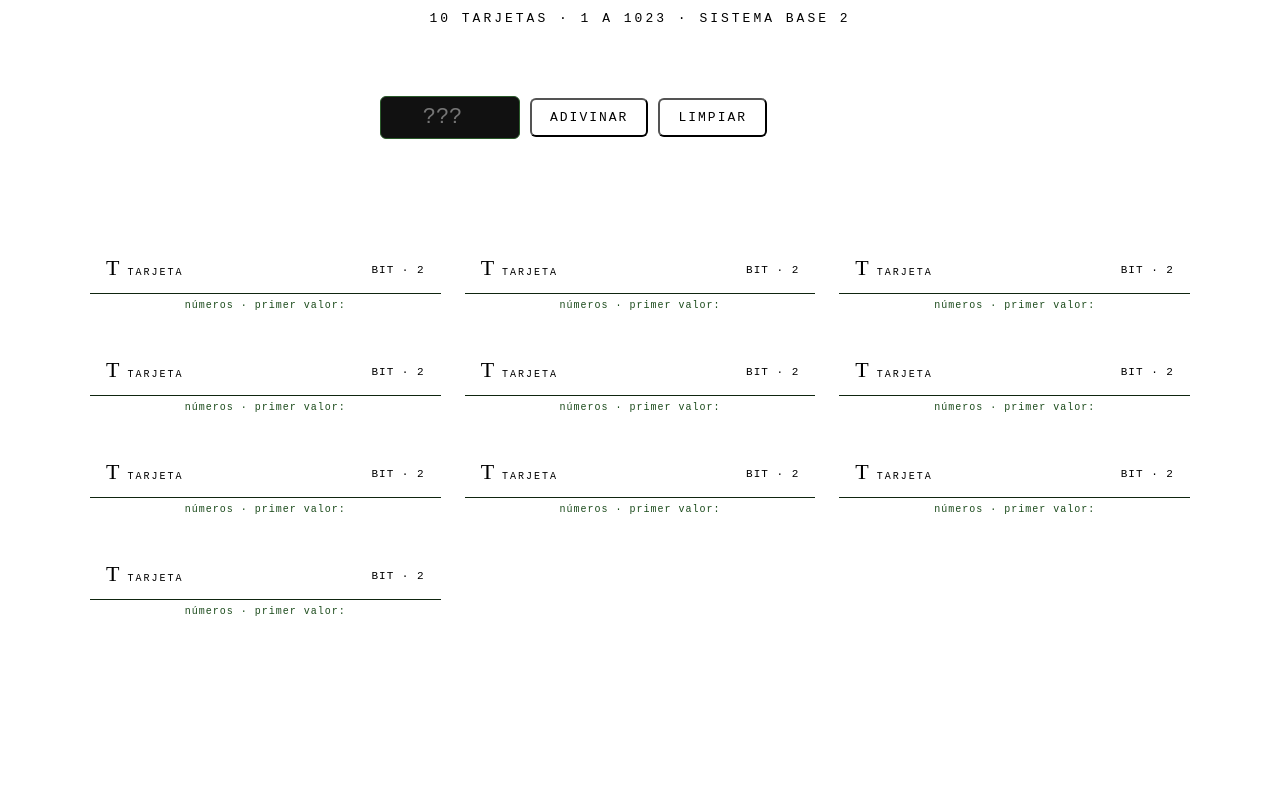
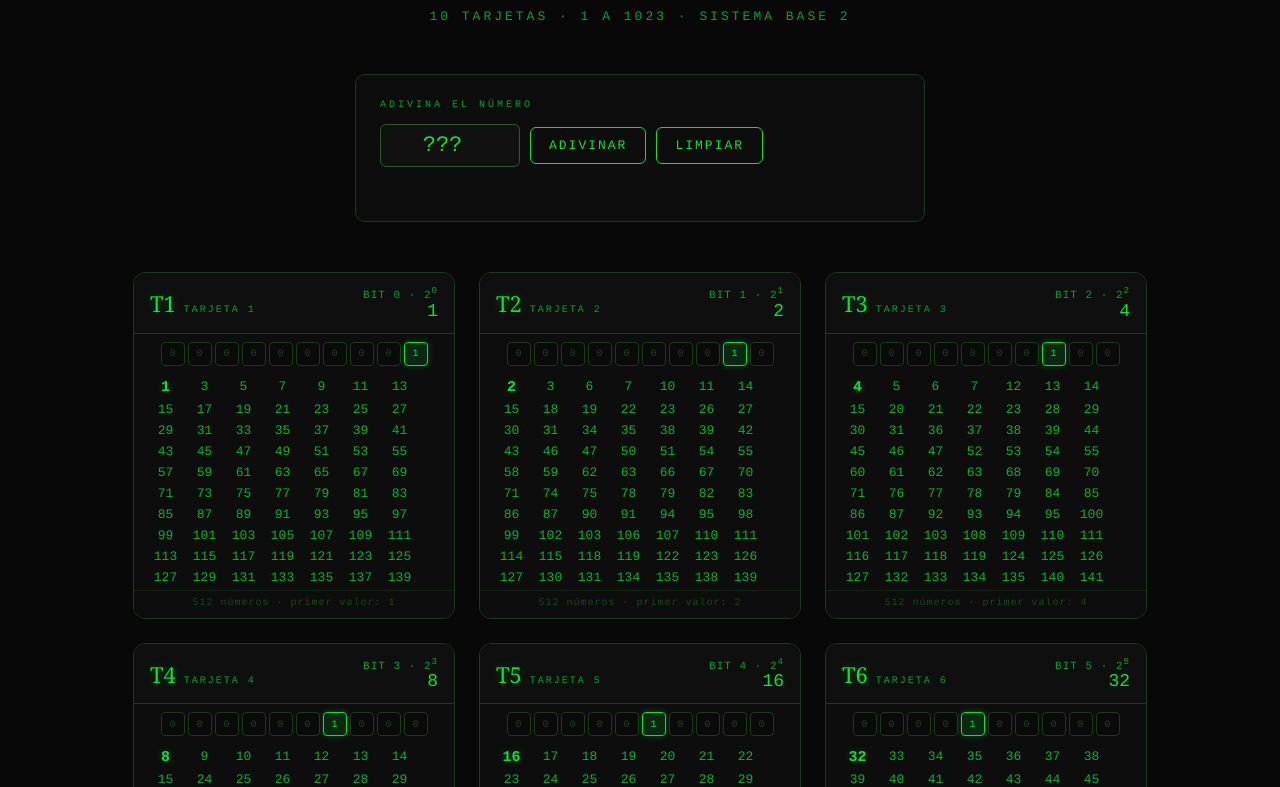
Before and after one commit to fgtr1818/Adivina-Number, a plain HTML site: page index.html in a window 1280 px wide. Shown: the part 117-904 px from the top of the page. Drawn offline with Linux system fonts and the light colour scheme.

Commit message:
Refactor HTML structure and update styles

```diff
--- a/index.html
+++ b/index.html
@@ -4,25 +4,19 @@
 <head>
 <meta charset="UTF-8">
 <meta name="viewport" content="width=device-width, initial-scale=1.0">
-<title>El Truco de los Números — Tarjetas Binarias</title>
+<title>El Truco Binario</title>
+<link rel="preconnect" href="https://fonts.googleapis.com">
+<link rel="preconnect" href="https://fonts.gstatic.com" crossorigin>
+<link href="https://fonts.googleapis.com/css2?family=Courier+Prime:wght@400;700&family=Cinzel:wght@400;600&display=swap" rel="stylesheet">
 <style>
-@import url('https://fonts.googleapis.com/css2?family=Courier+Prime:wght@400;700&family=Cinzel:wght@400;600&display=swap');
-
-:root {
-–verde: #00e838;
-–verde-glow: rgba(0,232,56,0.35);
-–verde-dim: #00a828;
-–fondo: #080808;
-–panel: #0d0d0d;
-–borde: #1c3a1c;
-}
 
 - { margin:0; padding:0; box-sizing:border-box; }
 
 body {
-background: var(–fondo);
-font-family: ‘Courier Prime’, monospace;
-color: var(–verde);
+background: #080808 !important;
+font-family: ‘Courier Prime’, ‘Courier New’, Courier, monospace;
+color: #00e838 !important;
+-webkit-text-fill-color: #00e838 !important;
 min-height: 100vh;
 padding: 40px 20px 60px;
 }
@@ -33,22 +27,24 @@ text-align: center;
 margin-bottom: 50px;
 }
 header h1 {
-font-family: ‘Cinzel’, serif;
-font-size: clamp(18px, 3vw, 28px);
+font-family: ‘Cinzel’, Georgia, serif;
+font-size: 24px;
 letter-spacing: 6px;
-color: var(–verde);
-text-shadow: 0 0 20px var(–verde-glow);
+color: #00e838 !important;
+-webkit-text-fill-color: #00e838 !important;
+text-shadow: 0 0 20px rgba(0,232,56,0.35);
 margin-bottom: 8px;
 }
 header p {
-color: var(–verde-dim);
+color: #00a828 !important;
+-webkit-text-fill-color: #00a828 !important;
 font-size: 13px;
 letter-spacing: 3px;
 }
 .line-dec {
 width: 200px;
 height: 1px;
-background: linear-gradient(90deg, transparent, var(–verde), transparent);
+background: linear-gradient(90deg, transparent, #00e838, transparent);
 margin: 14px auto;
 }
 
@@ -56,33 +52,37 @@ margin: 14px auto;
 .verificador {
 max-width: 520px;
 margin: 0 auto 50px;
-background: var(–panel);
-border: 1px solid var(–borde);
+background: #0d0d0d !important;
+border: 1px solid #1c3a1c;
 border-radius: 10px;
-padding: 20px 24px;
+padding: 24px 24px 20px;
 position: relative;
 }
-.verificador::before {
-content: ‘ADIVINA EL NÚMERO’;
-position: absolute;
-top: -10px; left: 20px;
-background: var(–fondo);
-padding: 0 10px;
+.verificador-label {
+display: block;
 font-size: 10px;
 letter-spacing: 3px;
-color: var(–verde-dim);
+color: #00a828 !important;
+-webkit-text-fill-color: #00a828 !important;
+margin-bottom: 14px;
 }
 .ver-row {
+display: -webkit-flex;
 display: flex;
 gap: 10px;
+-webkit-align-items: center;
 align-items: center;
+-webkit-flex-wrap: wrap;
 flex-wrap: wrap;
 }
 .ver-row input {
-background: #111;
+-webkit-appearance: none;
+appearance: none;
+background: #111111 !important;
 border: 1px solid #2a5a2a;
-color: var(–verde);
-font-family: ‘Courier Prime’, monospace;
+color: #00e838 !important;
+-webkit-text-fill-color: #00e838 !important;
+font-family: ‘Courier Prime’, ‘Courier New’, Courier, monospace;
 font-size: 22px;
 padding: 8px 14px;
 width: 110px;
@@ -90,110 +90,147 @@ border-radius: 6px;
 outline: none;
 text-align: center;
 }
-.ver-row input:focus { border-color: var(–verde); box-shadow: 0 0 10px var(–verde-glow); }
+.ver-row input:focus {
+border-color: #00e838;
+box-shadow: 0 0 10px rgba(0,232,56,0.35);
+}
 .ver-row button {
-background: transparent;
-border: 1px solid var(–verde);
-color: var(–verde);
-font-family: ‘Courier Prime’, monospace;
+-webkit-appearance: none;
+appearance: none;
+background: #0d0d0d !important;
+border: 1px solid #00e838;
+color: #00e838 !important;
+-webkit-text-fill-color: #00e838 !important;
+font-family: ‘Courier Prime’, ‘Courier New’, Courier, monospace;
 font-size: 13px;
 letter-spacing: 2px;
 padding: 10px 18px;
 border-radius: 6px;
 cursor: pointer;
-transition: all 0.2s;
 }
-.ver-row button:hover { background: rgba(0,232,56,0.1); box-shadow: 0 0 10px var(–verde-glow); }
+.ver-row button:active {
+background: rgba(0,232,56,0.15) !important;
+}
 #resultado {
 margin-top: 14px;
 font-size: 13px;
-color: var(–verde-dim);
+color: #00a828 !important;
+-webkit-text-fill-color: #00a828 !important;
 letter-spacing: 1px;
 min-height: 20px;
 line-height: 1.8;
 }
-#resultado .highlight { color: var(–verde); font-weight: bold; }
 
 /* ── GRID DE TARJETAS ── */
 .grid-tarjetas {
-display: grid;
-grid-template-columns: repeat(auto-fit, minmax(300px, 1fr));
+display: -webkit-flex;
+display: flex;
+-webkit-flex-wrap: wrap;
+flex-wrap: wrap;
 gap: 24px;
 max-width: 1100px;
 margin: 0 auto;
+-webkit-justify-content: center;
+justify-content: center;
 }
 
 /* ── TARJETA ── */
 .tarjeta {
-background: var(–panel);
-border: 1px solid var(–borde);
+background: #0d0d0d !important;
+border: 1px solid #1c3a1c;
 border-radius: 12px;
 overflow: hidden;
-transition: box-shadow 0.3s;
-position: relative;
+width: 320px;
+-webkit-flex: 0 0 320px;
+flex: 0 0 320px;
+}
+@media (max-width: 360px) {
+.tarjeta { width: 100%; -webkit-flex: 0 0 100%; flex: 0 0 100%; }
 }
 .tarjeta.activa {
-border-color: var(–verde);
-box-shadow: 0 0 30px var(–verde-glow), inset 0 0 40px rgba(0,232,56,0.04);
+border-color: #00e838 !important;
+box-shadow: 0 0 24px rgba(0,232,56,0.3);
 }
 .tarjeta.activa .cab {
-background: rgba(0,232,56,0.08);
+background: rgba(0,232,56,0.07) !important;
 }
 
-/* Cabecera de tarjeta */
+/* Cabecera */
 .cab {
+display: -webkit-flex;
 display: flex;
+-webkit-justify-content: space-between;
 justify-content: space-between;
+-webkit-align-items: center;
 align-items: center;
 padding: 12px 16px;
-border-bottom: 1px solid var(–borde);
-background: rgba(255,255,255,0.01);
+border-bottom: 1px solid #1c3a1c;
+background: #0f0f0f !important;
 }
-.cab-izq { display: flex; align-items: baseline; gap: 8px; }
+.cab-izq {
+display: -webkit-flex;
+display: flex;
+-webkit-align-items: baseline;
+align-items: baseline;
+gap: 8px;
+}
 .cab-num {
-font-family: ‘Cinzel’, serif;
+font-family: ‘Cinzel’, Georgia, serif;
 font-size: 22px;
-color: var(–verde);
-text-shadow: 0 0 10px var(–verde-glow);
+color: #00e838 !important;
+-webkit-text-fill-color: #00e838 !important;
+text-shadow: 0 0 10px rgba(0,232,56,0.3);
 }
 .cab-label {
 font-size: 10px;
-color: var(–verde-dim);
+color: #00a828 !important;
+-webkit-text-fill-color: #00a828 !important;
 letter-spacing: 2px;
 }
 .cab-der { text-align: right; }
 .cab-bit {
 font-size: 11px;
-color: var(–verde-dim);
+color: #00a828 !important;
+-webkit-text-fill-color: #00a828 !important;
 letter-spacing: 1px;
 }
 .cab-valor {
 font-size: 18px;
-color: var(–verde);
+color: #00e838 !important;
+-webkit-text-fill-color: #00e838 !important;
 }
 
 /* Bits visuales */
 .bits-visual {
+display: -webkit-flex;
 display: flex;
+-webkit-justify-content: center;
 justify-content: center;
 gap: 3px;
 padding: 8px 16px 0;
 }
 .bit-box {
-width: 22px; height: 22px;
+width: 22px;
+height: 22px;
 border: 1px solid #1a3a1a;
 border-radius: 4px;
-display: flex; align-items: center; justify-content: center;
+display: -webkit-flex;
+display: flex;
+-webkit-align-items: center;
+align-items: center;
+-webkit-justify-content: center;
+justify-content: center;
 font-size: 10px;
-color: #1a4a1a;
-background: #0a0a0a;
-transition: all 0.3s;
+color: #1a4a1a !important;
+-webkit-text-fill-color: #1a4a1a !important;
+background: #0a0a0a !important;
 }
 .bit-box.on {
-border-color: var(–verde);
-color: var(–verde);
-background: rgba(0,232,56,0.12);
-box-shadow: 0 0 6px var(–verde-glow);
+border-color: #00e838 !important;
+color: #00e838 !important;
+-webkit-text-fill-color: #00e838 !important;
+background: rgba(0,232,56,0.12) !important;
+box-shadow: 0 0 6px rgba(0,232,56,0.3);
 }
 
 /* Números */
@@ -201,46 +238,53 @@ box-shadow: 0 0 6px var(–verde-glow);
 padding: 10px 12px 14px;
 max-height: 200px;
 overflow-y: auto;
-scrollbar-width: thin;
-scrollbar-color: #1a3a1a transparent;
+-webkit-overflow-scrolling: touch;
 }
-.nums-wrap::-webkit-scrollbar { width: 4px; }
-.nums-wrap::-webkit-scrollbar-thumb { background: #1a3a1a; border-radius: 2px; }
-
 .nums-grid {
-display: grid;
-grid-template-columns: repeat(8, 1fr);
-gap: 2px;
+display: -webkit-flex;
+display: flex;
+-webkit-flex-wrap: wrap;
+flex-wrap: wrap;
 }
 .n {
+width: 12.5%;
 font-size: 13px;
 text-align: center;
 padding: 3px 1px;
-color: #00b828;
+color: #00b828 !important;
+-webkit-text-fill-color: #00b828 !important;
 border-radius: 3px;
-transition: all 0.2s;
 }
 .n.primero {
-color: var(–verde);
+color: #00e838 !important;
+-webkit-text-fill-color: #00e838 !important;
 font-weight: bold;
 font-size: 15px;
-text-shadow: 0 0 8px var(–verde-glow);
+text-shadow: 0 0 8px rgba(0,232,56,0.3);
 }
 .n.resaltado {
-background: rgba(0,232,56,0.2);
-color: #fff;
-box-shadow: 0 0 6px var(–verde-glow);
+background: rgba(0,232,56,0.2) !important;
+color: #ffffff !important;
+-webkit-text-fill-color: #ffffff !important;
+box-shadow: 0 0 6px rgba(0,232,56,0.3);
 }
 
 /* Footer tarjeta */
 .cab-footer {
 padding: 6px 16px 10px;
 font-size: 10px;
-color: #1a4a1a;
+color: #1a4a1a !important;
+-webkit-text-fill-color: #1a4a1a !important;
 letter-spacing: 1px;
 border-top: 1px solid #0f250f;
 text-align: center;
+background: #0d0d0d !important;
 }
+
+/* Colores inline para JS */
+.c-verde  { color: #00e838 !important; -webkit-text-fill-color: #00e838 !important; font-weight: bold; }
+.c-error  { color: #cc3300 !important; -webkit-text-fill-color: #cc3300 !important; }
+.c-dim    { color: #00a828 !important; -webkit-text-fill-color: #00a828 !important; }
 </style>
 
 </head>
@@ -249,12 +293,11 @@ text-align: center;
 <header>
   <h1>EL TRUCO BINARIO</h1>
   <div class="line-dec"></div>
-  <p>10 TARJETAS · 1 A 1023 · SISTEMA BASE 2</p>
+  <p>10 TARJETAS &middot; 1 A 1023 &middot; SISTEMA BASE 2</p>
 </header>
 
-<!-- Verificador -->
-
 <div class="verificador">
+  <span class="verificador-label">ADIVINA EL N&Uacute;MERO</span>
   <div class="ver-row">
     <input type="number" id="inp" min="1" max="1023" placeholder="???" />
     <button onclick="verificar()">ADIVINAR</button>
@@ -263,98 +306,102 @@ text-align: center;
   <div id="resultado"></div>
 </div>
 
-<!-- Tarjetas -->
-
 <div class="grid-tarjetas" id="tarjetas"></div>
 
 <script>
-const TARJETAS = (function(){
-  const t = [];
-  for(let k=0; k<10; k++){
-    const valor = Math.pow(2,k);
-    const nums = [];
-    for(let n=1; n<=1023; n++) if(n & valor) nums.push(n);
-    t.push({ id:k+1, bit:k, valor, nums });
+var TARJETAS = (function(){
+  var t = [];
+  for(var k = 0; k < 10; k++){
+    var valor = Math.pow(2, k);
+    var nums = [];
+    for(var n = 1; n <= 1023; n++) if(n & valor) nums.push(n);
+    t.push({ id: k+1, bit: k, valor: valor, nums: nums });
   }
   return t;
 })();
 
 function renderTarjetas(resaltado){
-  const cont = document.getElementById('tarjetas');
+  var cont = document.getElementById('tarjetas');
   cont.innerHTML = '';
 
-  TARJETAS.forEach(t => {
-    const activa = resaltado !== undefined && (resaltado & t.valor);
-    const div = document.createElement('div');
+  TARJETAS.forEach(function(t){
+    var activa = (resaltado !== undefined) && (resaltado & t.valor);
+    var div = document.createElement('div');
     div.className = 'tarjeta' + (activa ? ' activa' : '');
     div.id = 'tarjeta-' + t.id;
 
-    // Bits visuales (10 bits, el activo encendido)
-    let bitsHtml = '<div class="bits-visual">';
-    for(let b=9; b>=0; b--){
-      const on = b === t.bit ? 'on' : '';
-      bitsHtml += `<div class="bit-box ">'0'</div>`;
+    // Bits visuales
+    var bitsHtml = '<div class="bits-visual">';
+    for(var b = 9; b >= 0; b--){
+      var onClass = (b === t.bit) ? ' on' : '';
+      bitsHtml += '<div class="bit-box' + onClass + '">' + (b === t.bit ? '1' : '0') + '</div>';
     }
     bitsHtml += '</div>';
 
     // Números
-    let numsHtml = '<div class="nums-wrap"><div class="nums-grid">';
-    t.nums.forEach((n,i) => {
-      const primero = i===0 ? ' primero' : '';
-      const res = (resaltado !== undefined && n===resaltado) ? ' resaltado' : '';
-      numsHtml += `<div class="n"></div>`;
-    });
+    var numsHtml = '<div class="nums-wrap"><div class="nums-grid">';
+    for(var i = 0; i < t.nums.length; i++){
+      var n = t.nums[i];
+      var cls = 'n';
+      if(i === 0) cls += ' primero';
+      if(resaltado !== undefined && n === resaltado) cls += ' resaltado';
+      numsHtml += '<div class="' + cls + '">' + n + '</div>';
+    }
     numsHtml += '</div></div>';
 
-    div.innerHTML = `
-      <div class="cab">
-        <div class="cab-izq">
-          <span class="cab-num">T</span>
-          <span class="cab-label">TARJETA </span>
-        </div>
-        <div class="cab-der">
-          <div class="cab-bit">BIT  · 2<sup></sup></div>
-          <div class="cab-valor"></div>
-        </div>
-      </div>
+    div.innerHTML =
+      '<div class="cab">' +
+        '<div class="cab-izq">' +
+          '<span class="cab-num">T' + t.id + '</span>' +
+          '<span class="cab-label">TARJETA ' + t.id + '</span>' +
+        '</div>' +
+        '<div class="cab-der">' +
+          '<div class="cab-bit">BIT ' + t.bit + ' &middot; 2<sup>' + t.bit + '</sup></div>' +
+          '<div class="cab-valor">' + t.valor + '</div>' +
+        '</div>' +
+      '</div>' +
+      bitsHtml +
+      numsHtml +
+      '<div class="cab-footer">' + t.nums.length + ' n\u00fameros &middot; primer valor: ' + t.nums[0] + '</div>';
 
-
-      <div class="cab-footer"> números · primer valor: </div>
-    `;
     cont.appendChild(div);
   });
 }
 
 function verificar(){
-  const val = parseInt(document.getElementById('inp').value);
+  var val = parseInt(document.getElementById('inp').value, 10);
+  var res = document.getElementById('resultado');
+
   if(isNaN(val) || val < 1 || val > 1023){
-    document.getElementById('resultado').innerHTML = '<span style="color:#a83000">Ingresa un número entre 1 y 1023</span>';
+    res.innerHTML = '<span class="c-error">Ingresa un n\u00famero entre 1 y 1023</span>';
     renderTarjetas(undefined);
     return;
   }
 
-  const tarjetasActivas = [];
-  let suma = 0;
-  for(let k=0; k<10; k++){
-    if(val & Math.pow(2,k)){
-      tarjetasActivas.push(k+1);
-      suma += Math.pow(2,k);
+  var tarjetasActivas = [];
+  var suma = 0;
+  for(var k = 0; k < 10; k++){
+    if(val & Math.pow(2, k)){
+      tarjetasActivas.push(k + 1);
+      suma += Math.pow(2, k);
     }
   }
 
-  const binario = val.toString(2).padStart(10,'0');
-  const eq = tarjetasActivas.map(t => Math.pow(2,t-1)).join(' + ');
+  var binario = val.toString(2);
+  while(binario.length < 10) binario = '0' + binario;
 
-  document.getElementById('resultado').innerHTML =
-    `Aparece en tarjetas: <span class="highlight"></span><br>` +
-    `Binario: <span class="highlight"></span><br>` +
-    `Suma: <span class="highlight"> = </span>`;
+  var partes = tarjetasActivas.map(function(t){ return Math.pow(2, t-1); });
+
+  res.innerHTML =
+    '<span class="c-dim">Aparece en tarjetas: </span><span class="c-verde">' +
+    tarjetasActivas.map(function(t){ return 'T' + t; }).join(', ') + '</span><br>' +
+    '<span class="c-dim">Binario: </span><span class="c-verde">' + binario + '</span><br>' +
+    '<span class="c-dim">Suma: </span><span class="c-verde">' + partes.join(' + ') + ' = ' + suma + '</span>';
 
   renderTarjetas(val);
 
-  // Scroll a primera tarjeta activa
-  const primera = document.getElementById('tarjeta-' + tarjetasActivas[0]);
-  if(primera) primera.scrollIntoView({ behavior:'smooth', block:'center' });
+  var primera = document.getElementById('tarjeta-' + tarjetasActivas[0]);
+  if(primera) primera.scrollIntoView({ behavior: 'smooth', block: 'center' });
 }
 
 function limpiar(){
@@ -363,11 +410,10 @@ function limpiar(){
   renderTarjetas(undefined);
 }
 
-document.getElementById('inp').addEventListener('keydown', e => {
+document.getElementById('inp').addEventListener('keydown', function(e){
   if(e.key === 'Enter') verificar();
 });
 
-// Render inicial
 renderTarjetas(undefined);
 </script>
 
```
